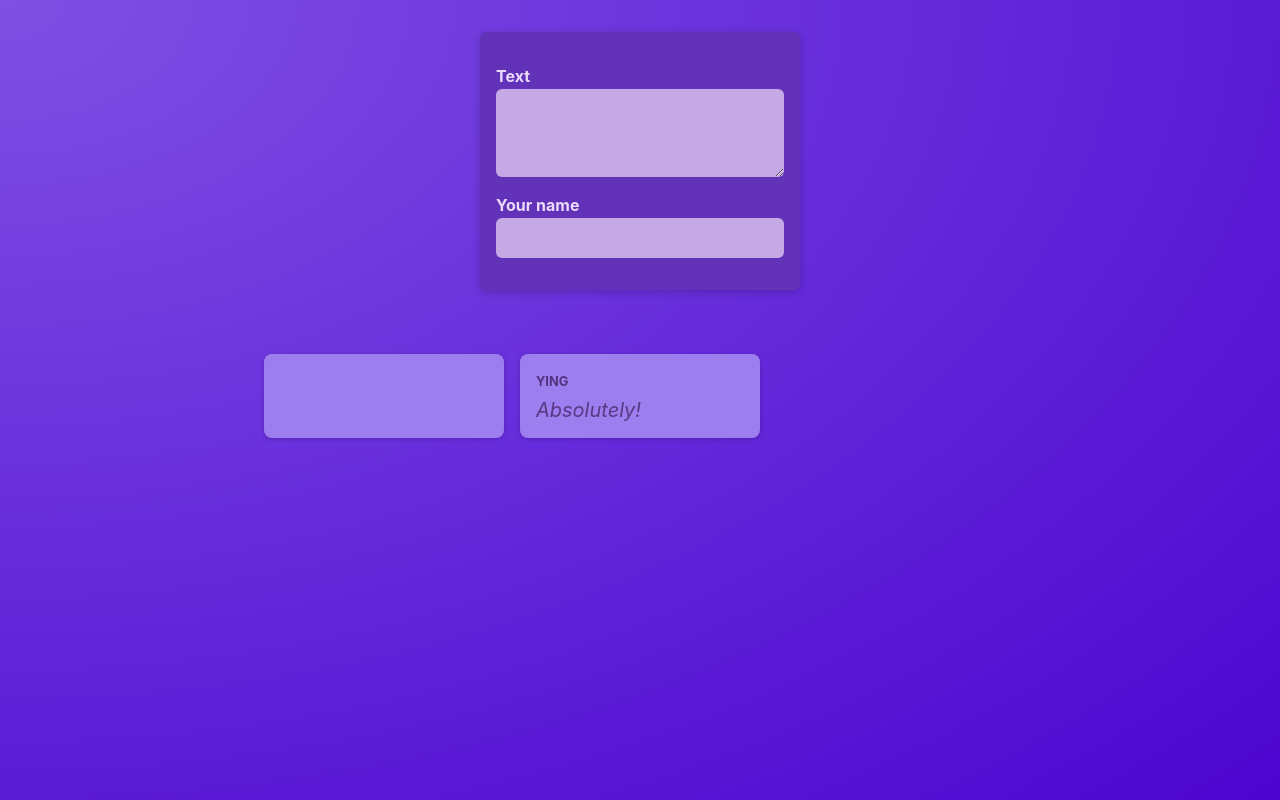
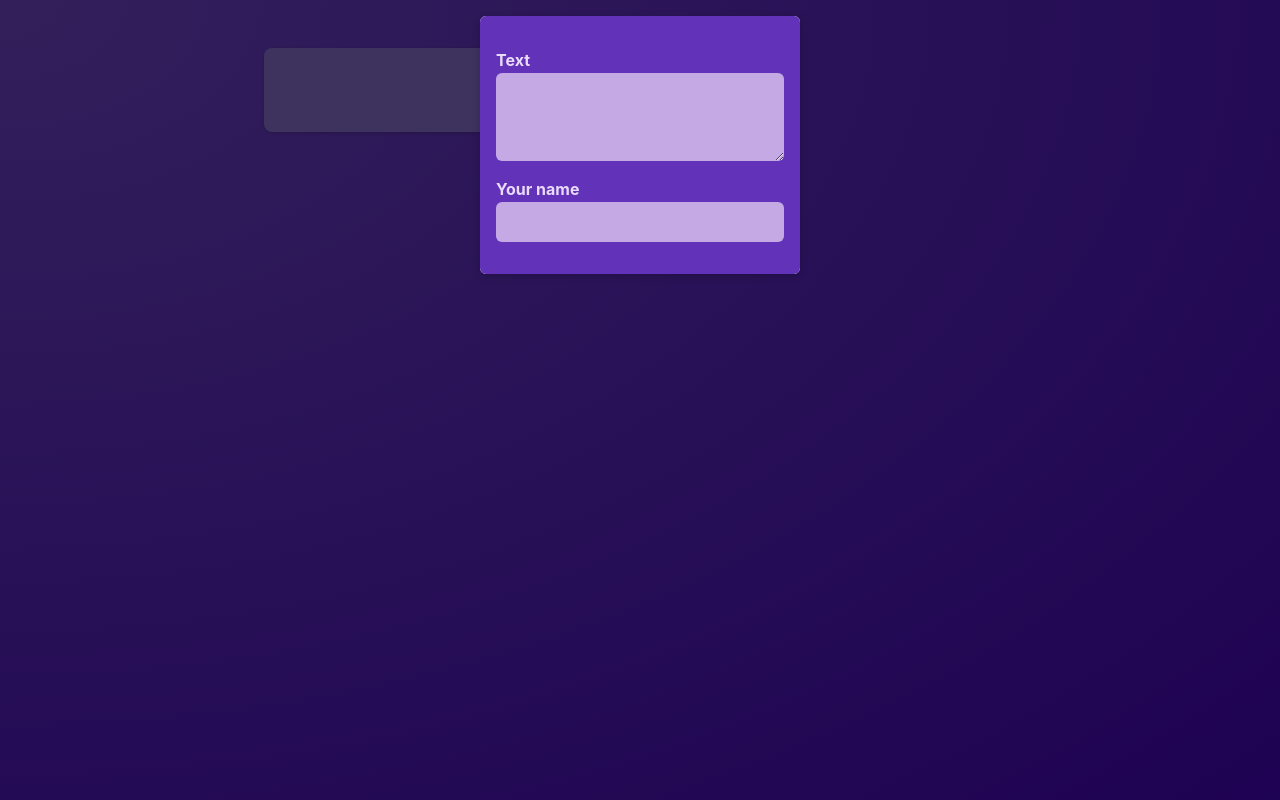
Before and after one commit to zzzhang12/React-Poster-Demo, a React (Vite) app: page / in a window 1280 px wide. Built offline with nearby package versions, Linux system fonts and the light colour scheme.

Commit message:
feat: add a Modal component

```diff
--- /dev/null
+++ b/src/components/Modal.jsx
@@ -0,0 +1,12 @@
+import classes from './Modal.module.css'
+
+function Modal({children}){
+    return <>
+      <div className={classes.backdrop} />
+      <dialog open className={classes.modal}>
+        {children}
+      </dialog>
+     </>
+}
+
+export default Modal;
--- /dev/null
+++ b/src/components/Modal.module.css
@@ -0,0 +1,18 @@
+.backdrop {
+    position: fixed;
+    top: 0;
+    left: 0;
+    width: 100%;
+    height: 100vh;
+    background-color: rgba(0, 0, 0, 0.6);
+    z-index: 1;
+  }
+
+  .modal {
+    border: none;
+    border-radius: 6px;
+    box-shadow: 0 2px 8px rgba(0, 0, 0, 0.2);
+    padding: 0;
+    overflow: hidden;
+    z-index: 1;
+  }
--- a/src/components/NewPost.module.css
+++ b/src/components/NewPost.module.css
@@ -2,9 +2,6 @@
     background-color: #6233b9;
     padding: 1rem;
     width: 20rem;
-    margin: 2rem auto;
-    border-radius: 6px;
-    box-shadow: 0 2px 8px rgba(0, 0, 0, 0.2);
   }
 
   .form label {
--- a/src/components/PostsList.jsx
+++ b/src/components/PostsList.jsx
@@ -2,7 +2,8 @@
 import Post from './Post.jsx'
 import classes from './PostsList.module.css'
 import NewPost from './NewPost.jsx';
-
+import Modal
+ from './Modal.jsx';
 function PostsList(){
   const [enteredBody, setEnteredBody] = useState('');
   const [enteredAuthor, setEnteredAuthor] = useState('');
@@ -17,7 +18,9 @@
 
   return(
     <>
+    <Modal>
       <NewPost onBodyChange={bodyChangeHandler} onAuthorChange={authorChangeHandler}/>
+    </Modal>
       <ul className={classes.posts}>
         <Post author={enteredAuthor} body={enteredBody}/>
         <Post author="Ying" body="Absolutely!"/>
```
